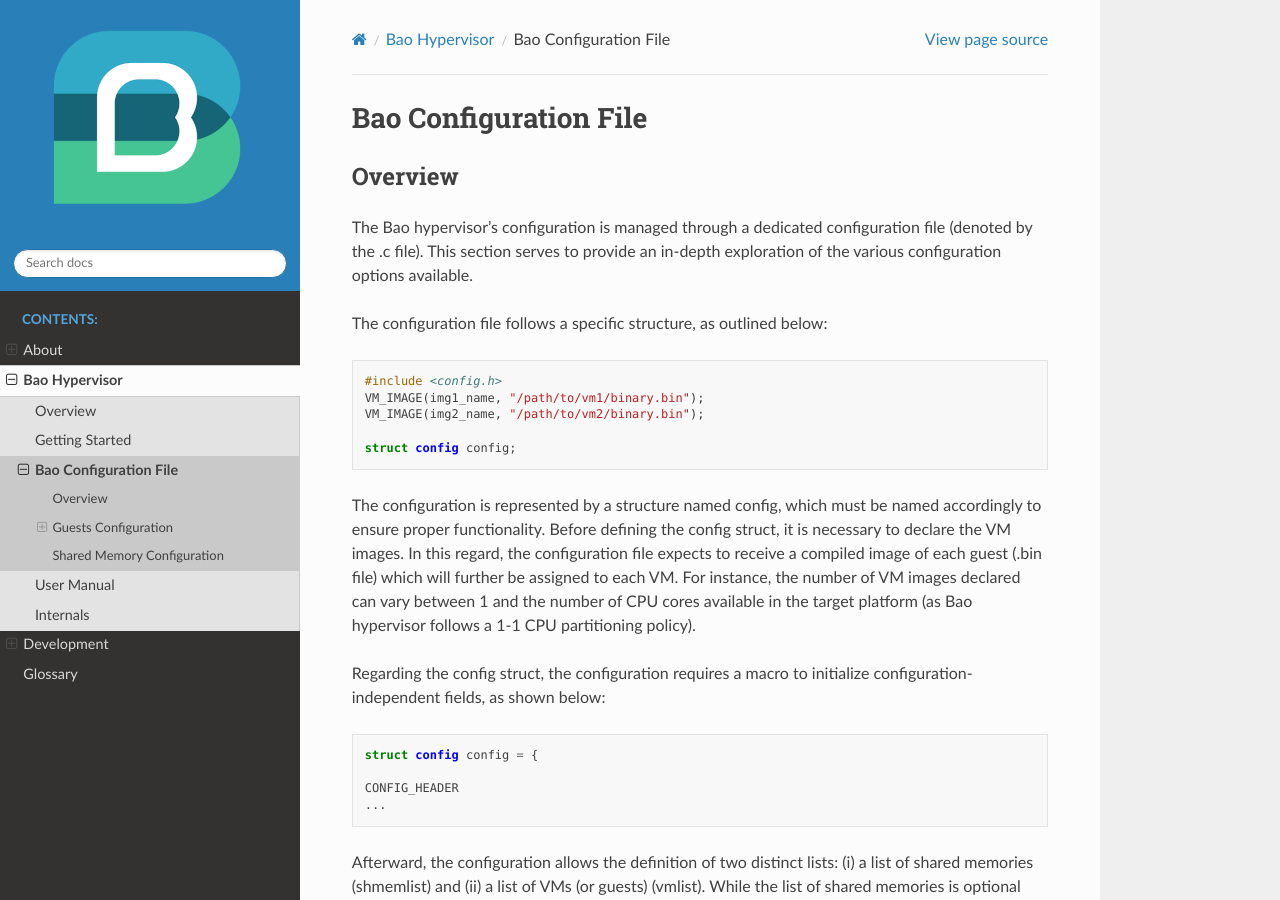
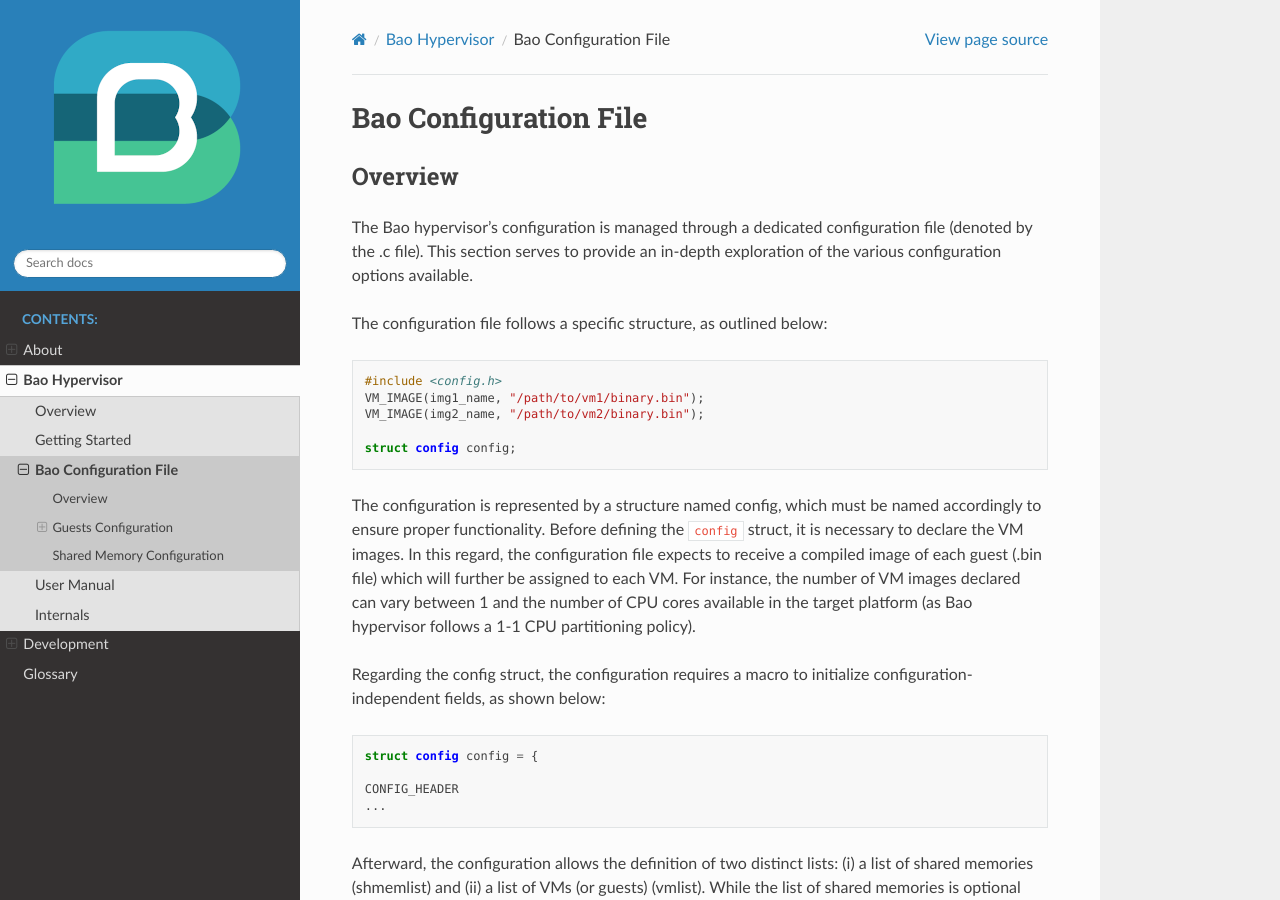
Before and after one commit to bao-project/bao-docs, a Sphinx documentation site: the page built from source/bao_hyp/config.rst, in a window 1280 px wide and 900 px high. Built offline with Sphinx 7.4.7 and the Read the Docs theme 2.0.0, drawn with Linux system fonts in a browser that asks for light colours.

```diff
--- a/source/bao_hyp/config.rst
+++ b/source/bao_hyp/config.rst
@@ -19,7 +19,7 @@
 
 The configuration is represented by a structure named config, which must be
 named accordingly to ensure proper functionality.
-Before defining the config struct, it is necessary to declare the VM images.
+Before defining the ``config`` struct, it is necessary to declare the VM images.
 In this regard, the configuration file expects to receive a compiled image of
 each guest (.bin file) which will further be assigned to each VM. For instance,
 the number of VM images declared can vary between 1 and the number of CPU cores
```
